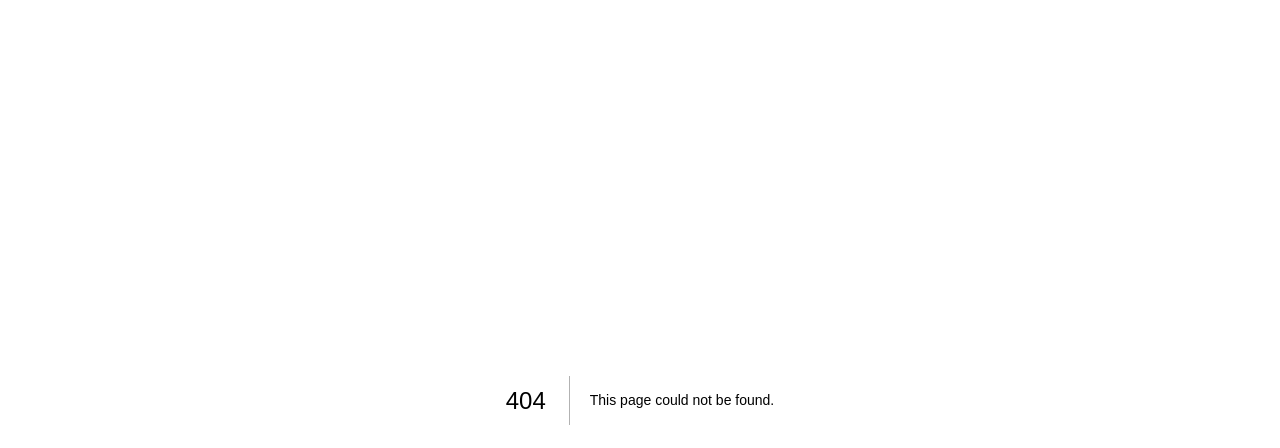
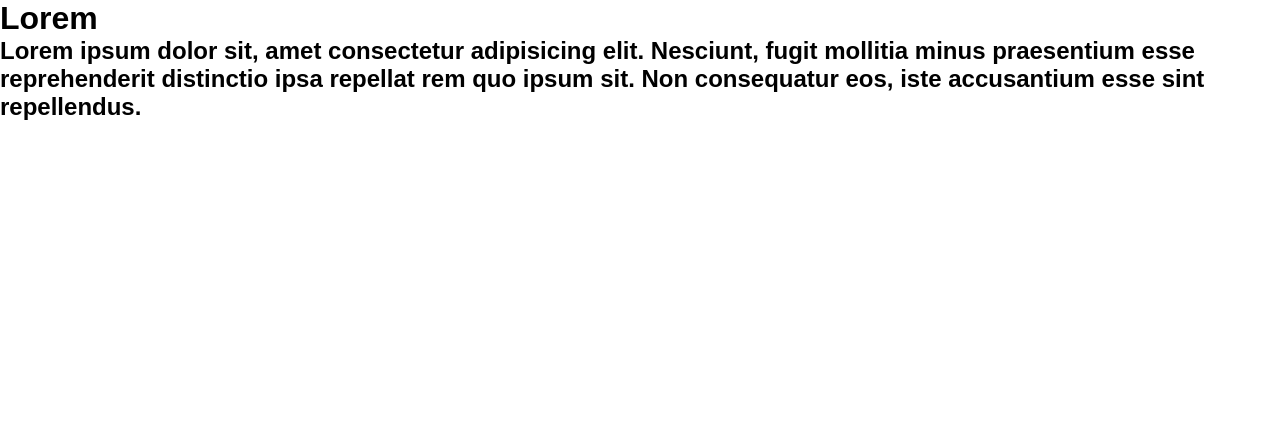
Before and after one commit to mariameir/next-react-curso, a Next.js app: page /basicos/fragment in a window 1280 px wide. Before the commit this address had no page. Shown: the top 448 px of the page. Built offline with nearby package versions, Linux system fonts and the light colour scheme.

Commit message:
fragment

```diff
--- /dev/null
+++ b/components/Title.jsx
@@ -0,0 +1,5 @@
+export default function Title(){
+  return(
+  <h1>Sociedade Espotiva Palmeiras</h1>
+  )
+}
--- /dev/null
+++ b/pages/basicos/fragment.jsx
@@ -0,0 +1,10 @@
+import React from "react"
+export default function fragment () {
+  return(
+    <React.Fragment>
+    <h1>Lorem</h1>
+    <h2>Lorem ipsum dolor sit, amet consectetur adipisicing elit. Nesciunt, fugit mollitia minus praesentium esse reprehenderit distinctio ipsa repellat rem quo ipsum sit. Non consequatur eos, iste accusantium esse sint repellendus.</h2>
+    </React.Fragment>
+  )
+
+}
```
